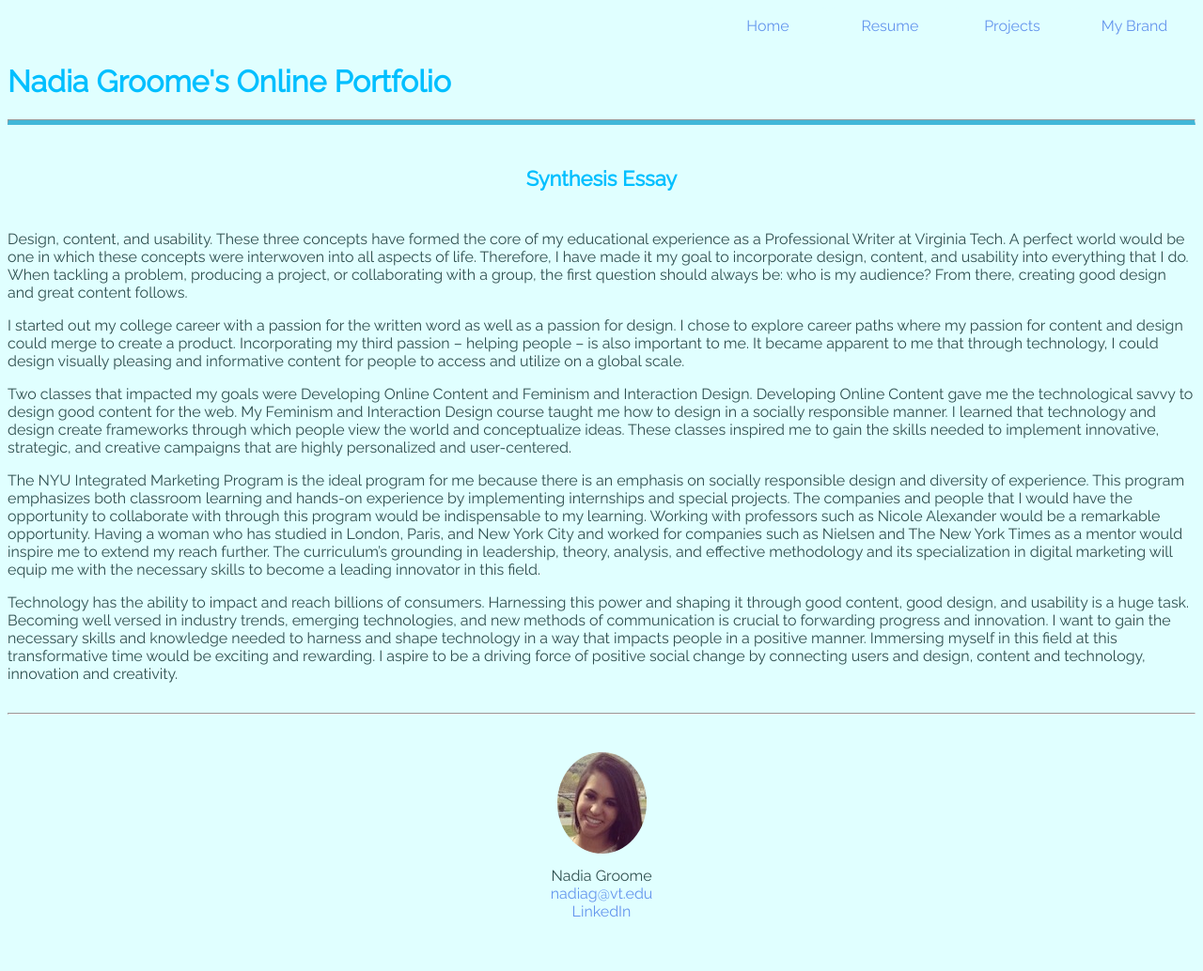
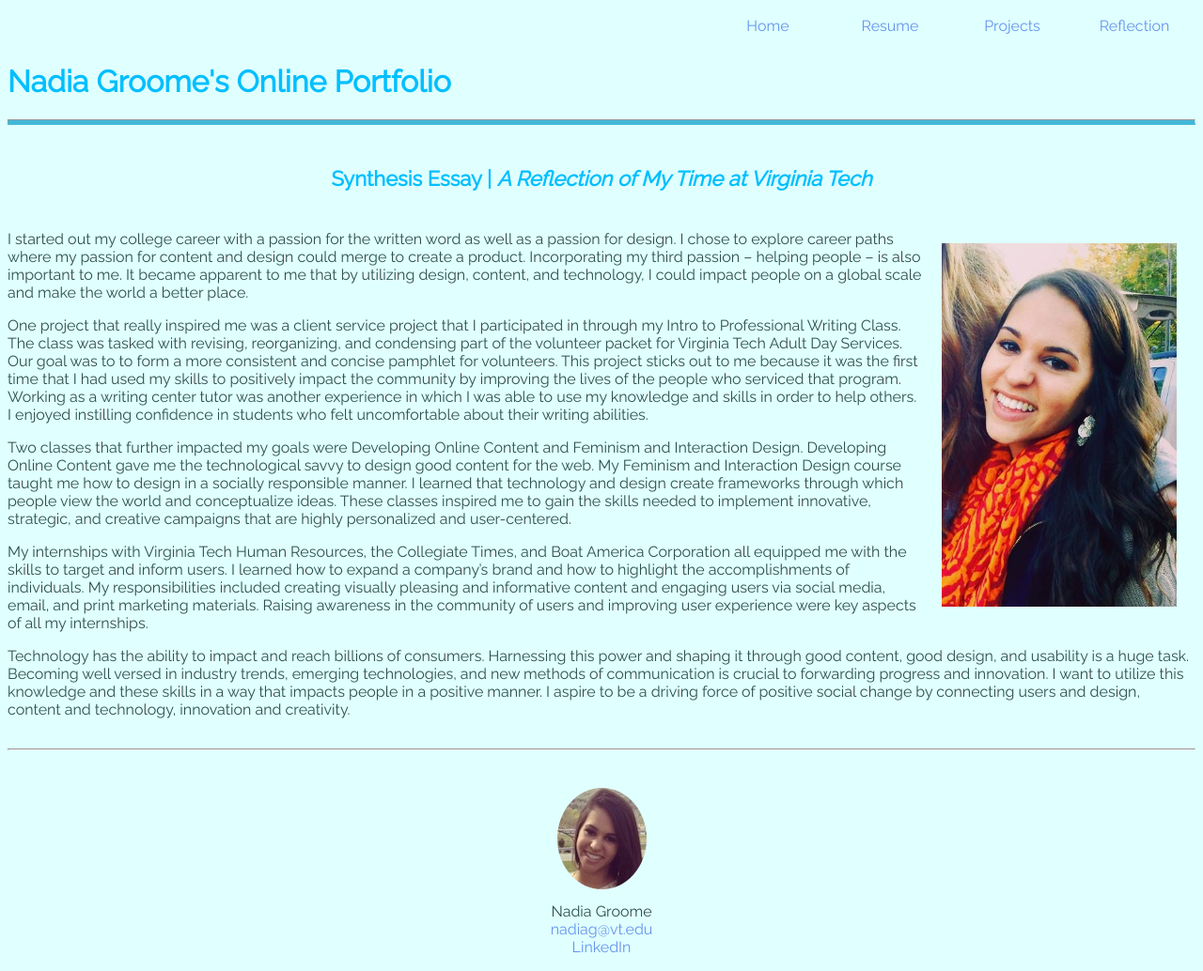
Before and after one commit to nadiag/nadiag.github.io, a Jekyll site: the page synthesis.html, which Jekyll copies as it is, in a window 1280 px wide. Shown: the whole page at 94% size. Built offline with Jekyll 4.4.1, drawn with Linux system fonts in a browser that asks for light colours; before the commit the page ends 996 px from its top, so only the background shows below that.

Commit message:
final edits

```diff
--- a/analysis.html
+++ b/analysis.html
@@ -20,7 +20,7 @@
 <li><a href="hokiespa1.html">Comprehensive Web Help System</a></li>
 <li><a href="design.html" title="Project 3">T-Shirt Design</a></li>
 </ul>
-<li><a href="synthesis.html" title="Synthesis">My Brand</a></li>
+<li><a href="synthesis.html" title="Synthesis">Reflection</a></li>
 </ul>
 </nav>
 
--- a/design.html
+++ b/design.html
@@ -19,7 +19,7 @@
 <li><a href="hokiespa1.html">Comprehensive Web Help System</a></li>
 <li><a href="design.html" title="Project 3">T-Shirt Design</a></li>
 </ul>
-<li><a href="synthesis.html" title="Synthesis">My Brand</a></li>
+<li><a href="synthesis.html" title="Synthesis">Reflection</a></li>
 </ul>
 </nav>
 
@@ -35,8 +35,8 @@
 
   <br>
 
-  <p>I collaborated with Kim Koditek to create this t-shirt design for the Virginia Tech English Undergraduate Research Conference t-shirt design contest in my Designing Documents for Print class. We received 2nd place in the design competition. Our task was to create a front and back for a t-shirt that utilizes two colors created in Adobe Illustrator.</p>
-<p>The theme for the conference is Engaging Text. We wanted to capture the essence of the theme by combining books with joyfully climbing figures. We aimed to encapsulate the idea of forming playful and out of the box relationships with text. The subtle use of Virginia Tech’s colors was meant to get school spirit across in a polished and unobtrusive way, without automatically jumping out at you.</p>
+  <p>I collaborated with Kim Koditek to create this t-shirt design for the Virginia Tech English Undergraduate Research Conference t-shirt design contest in my Designing Documents for Print class. We received 2nd place in the design competition. Our task was to create a front and back for a t-shirt in Adobe Illustrator.</p>
+<p>The theme for the conference is Engaging Text. We wanted to capture the essence of the theme by combining books with joyfully climbing figures. We aimed to encapsulate the idea of forming playful and out of the box relationships with text. The subtle use of Virginia Tech’s colors was meant to get school spirit across in a polished and unobtrusive way.</p>
 <p>We utilized design concepts such as contrast, repetition, alignment, and proximity. These concepts influenced our choice of color, font, placement of text, and images. Our audience was the English Department faculty and students, as they were the ones that voted in the competition for the winning design. Our goal was to design a t-shirt that students and faculty would be proud to wear in order to advertise and support the English Undergraduate Research Conference.</p>
 
 <br>
--- a/hokiespa1.html
+++ b/hokiespa1.html
@@ -20,7 +20,7 @@
   <li><a href="hokiespa1.html">Comprehensive Web Help System</a></li>
   <li><a href="design.html" title="Project 3">T-Shirt Design</a></li>
 </ul>
-  <li><a href="synthesis.html" title="Synthesis">My Brand</a></li>
+  <li><a href="synthesis.html" title="Synthesis">Reflection</a></li>
   </ul>
   </nav>
 
--- a/index.html
+++ b/index.html
@@ -19,7 +19,7 @@
                 <li><a href="hokiespa1.html">Comprehensive Web Help System</a></li>
                 <li><a href="design.html" title="Project 3">T-Shirt Design</a></li>
               </ul>
-                <li><a href="synthesis.html" title="Synthesis">My Brand</a></li>
+                <li><a href="synthesis.html" title="Synthesis">Reflection</a></li>
                 </ul>
               </nav>
 
--- a/resume.html
+++ b/resume.html
@@ -17,7 +17,7 @@
     <li><a href="hokiespa1.html">Comprehensive Web Help System</a></li>
     <li><a href="design.html" title="Project 3">T-Shirt Design</a></li>
     </ul>
-    <li><a href="synthesis.html" title="Synthesis">My Brand</a></li>
+    <li><a href="synthesis.html" title="Synthesis">Reflection</a></li>
     </ul>
     </nav>
 
@@ -29,7 +29,7 @@
              <hr class="border-bottom">
 
             <br><div id="PDF">
-            <p><a href="current resume 2014.pdf">Click here to download the PDF version of my resume.</a></p>
+            <p><a href="current resume 2014.pdf" target="blank">Click here to download the PDF version of my resume.</a></p>
             </div>
 
             <br><br>
--- a/stylesheet.css
+++ b/stylesheet.css
@@ -144,7 +144,7 @@ img.align-right {
 }
 
 .bio-pic {
-        border-radius: 50%; white;
+        border-radius: 50%;
         float: left;
         width: 20%;
         clear: both;
@@ -166,6 +166,12 @@ width: 75%;
   margin-left: auto;
   margin-right: auto;
 
+}
+
+.tech-pic {
+  float: right;
+  width: 250px;
+  padding: 20px;
 }
 
 .clear {
--- a/synthesis.html
+++ b/synthesis.html
@@ -20,7 +20,7 @@
 <li><a href="hokiespa1.html">Comprehensive Web Help System</a></li>
 <li><a href="design.html" title="Project 3">T-Shirt Design</a></li>
 </ul>
-<li><a href="synthesis.html" title="Synthesis">My Brand</a></li>
+<li><a href="synthesis.html" title="Synthesis">Reflection</a></li>
 </ul>
 </nav>
 
@@ -30,13 +30,49 @@
 
   <hr class="border-bottom">
 
-<br><h2>Synthesis Essay</h2><br>
+<br><h2>Synthesis Essay | <em>A Reflection of My Time at Virginia Tech</em></h2><br>
 
-<p>Design, content, and usability. These three concepts have formed the core of my educational experience as a Professional Writer at Virginia Tech. A perfect world would be one in which these concepts were interwoven into all aspects of life. Therefore, I have made it my goal to incorporate design, content, and usability into everything that I do. When tackling a problem, producing a project, or collaborating with a group, the first question should always be: who is my audience? From there, creating good design and great content follows.</p>
-<p>I started out my college career with a passion for the written word as well as a passion for design. I chose to explore career paths where my passion for content and design could merge to create a product. Incorporating my third passion – helping people – is also important to me. It became apparent to me that through technology, I could design visually pleasing and informative content for people to access and utilize on a global scale.</p>
-<p>Two classes that impacted my goals were Developing Online Content and Feminism and Interaction Design. Developing Online Content gave me the technological savvy to design good content for the web. My Feminism and Interaction Design course taught me how to design in a socially responsible manner. I learned that technology and design create frameworks through which people view the world and conceptualize ideas. These classes inspired me to gain the skills needed to implement innovative, strategic, and creative campaigns that are highly personalized and user-centered.</p>
-<p>The NYU Integrated Marketing Program is the ideal program for me because there is an emphasis on socially responsible design and diversity of experience. This program emphasizes both classroom learning and hands-on experience by implementing internships and special projects. The companies and people that I would have the opportunity to collaborate with through this program would be indispensable to my learning. Working with professors such as Nicole Alexander would be a remarkable opportunity. Having a woman who has studied in London, Paris, and New York City and worked for companies such as Nielsen and The New York Times as a mentor would inspire me to extend my reach further. The curriculum’s grounding in leadership, theory, analysis, and effective methodology and its specialization in digital marketing will equip me with the necessary skills to become a leading innovator in this field.</p>
-<p>Technology has the ability to impact and reach billions of consumers. Harnessing this power and shaping it through good content, good design, and usability is a huge task. Becoming well versed in industry trends, emerging technologies, and new methods of communication is crucial to forwarding progress and innovation. I want to gain the necessary skills and knowledge needed to harness and shape technology in a way that impacts people in a positive manner. Immersing myself in this field at this transformative time would be exciting and rewarding. I aspire to be a driving force of positive social change by connecting users and design, content and technology, innovation and creativity.</p>
+<img src="tech.jpg" alt="Nadia Groome" class="tech-pic" class="img-responsive">
+
+
+<p>I started out my college career with a passion for the written word as well as a
+passion for design. I chose to explore career paths where my passion for content and design
+could merge to create a product. Incorporating my third passion – helping people – is also
+important to me. It became apparent to me that by utilizing design, content, and technology,
+I could impact people on a global scale and make the world a better place.</p>
+
+<p>One project that really inspired me was a client service project that I participated in
+through my Intro to Professional Writing Class. The class was tasked with revising,
+reorganizing, and condensing part of the volunteer packet for Virginia Tech Adult Day
+Services. Our goal was to to form a more consistent and concise pamphlet for volunteers. This
+project sticks out to me because it was the first time that I had used my skills to positively
+impact the community by improving the lives of the people who serviced that program.
+Working as a writing center tutor was another experience in which I was able to use my
+knowledge and skills in order to help others. I enjoyed instilling confidence in students who
+felt uncomfortable about their writing abilities.</p>
+
+<p>Two classes that further impacted my goals were Developing Online Content and
+Feminism and Interaction Design. Developing Online Content gave me the technological savvy
+to design good content for the web. My Feminism and Interaction Design course taught me
+how to design in a socially responsible manner. I learned that technology and design create
+frameworks through which people view the world and conceptualize ideas. These classes
+inspired me to gain the skills needed to implement innovative, strategic, and creative
+campaigns that are highly personalized and user-centered.</p>
+
+<p>My internships with Virginia Tech Human Resources, the Collegiate Times, and Boat
+America Corporation all equipped me with the skills to target and inform users. I learned how
+to expand a company’s brand and how to highlight the accomplishments of individuals. My
+responsibilities included creating visually pleasing and informative content and engaging users
+via social media, email, and print marketing materials. Raising awareness in the community of
+users and improving user experience were key aspects of all my internships.</p>
+
+<p>Technology has the ability to impact and reach billions of consumers. Harnessing
+this power and shaping it through good content, good design, and usability is a huge
+task. Becoming well versed in industry trends, emerging technologies, and new methods
+of communication is crucial to forwarding progress and innovation. I want to utilize this
+knowledge and these skills in a way that impacts people in a positive manner. I aspire to
+be a driving force of positive social change by connecting users and design, content and
+technology, innovation and creativity.</p>
 
 <hr class="clear">
 
```
Also changed, not shown: other parts of analysis.html (+1 -1 lines), aboutme.jpg (added), synthesis-pic.jpg (added), tech.jpg (added).
